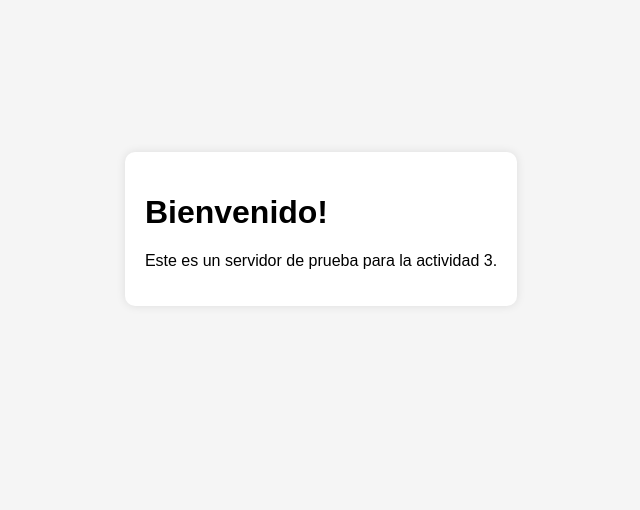
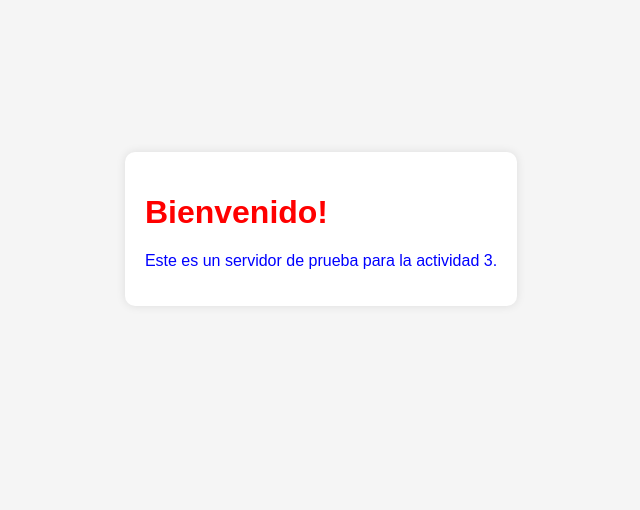
Before and after one commit to BrunoSaler/mi_code, a Django app: page /act3/inicio/ in a window 1280 px wide. Shown: the part 179-689 px from the top of the page, without its empty margins (319-959 px from the left). Run offline with Django 4.2, Linux system fonts and the light colour scheme.

Commit message:
por las dudas

```diff
--- a/Coderhouse/ejercicios complementarios/actividades_haciaPF/actividad_3_haciaPF/actividad_3/act3/templates/act3/welcome.html
+++ b/Coderhouse/ejercicios complementarios/actividades_haciaPF/actividad_3_haciaPF/actividad_3/act3/templates/act3/welcome.html
@@ -24,8 +24,8 @@
         </head>
         <body>
             <div class="welcome-container">
-                <h1>Bienvenido!</h1>
-                <p>Este es un servidor de prueba para la actividad 3.</p>
+                <h1 style="color: red">Bienvenido!</h1>
+                <p style="color: blue">Este es un servidor de prueba para la actividad 3.</p>
             </div>
         </body>
         </html>
--- a/Coderhouse/ejercicios complementarios/actividades_haciaPF/actividad_3_haciaPF/actividad_3/act3/views.py
+++ b/Coderhouse/ejercicios complementarios/actividades_haciaPF/actividad_3_haciaPF/actividad_3/act3/views.py
@@ -1,4 +1,3 @@
-from django.http import HttpResponse
 from django.shortcuts import render
 
 def view_bienvenida(request):
```
